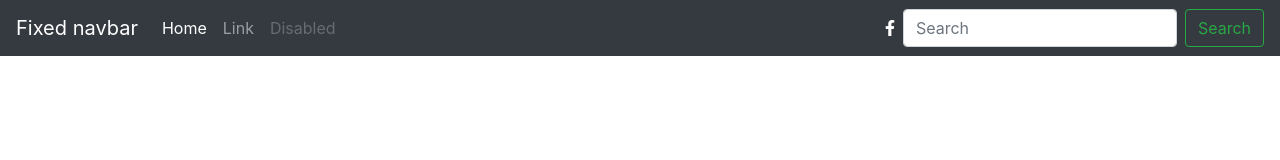
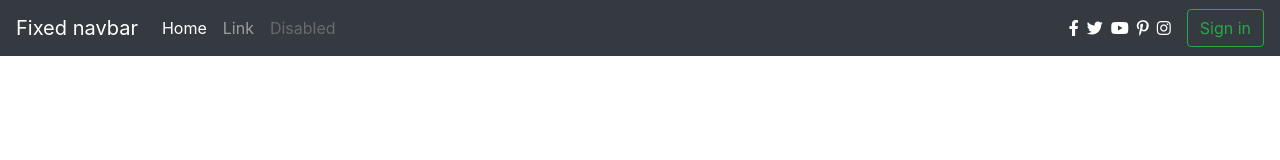
Before and after one commit to cdd2/cs465-final, a website: page HtmlFiles/home.html in a window 1280 px wide. Drawn offline with nearby package versions, Linux system fonts and the light colour scheme.

Commit message:
Added css file for navbar styling and added icon links for social media as well as a sign in button

```diff
--- /dev/null
+++ b/CssFiles/navbar.css
@@ -0,0 +1,3 @@
+.fab { color: white; }
+
+.fas { color: white; }
--- a/HtmlFiles/home.html
+++ b/HtmlFiles/home.html
@@ -6,15 +6,10 @@
     <meta http-equiv="X-UA-Compatible" content="ie=edge">
     <link rel="stylesheet" type="text/css" href="https://cdnjs.cloudflare.com/ajax/libs/twitter-bootstrap/4.3.1/css/bootstrap.min.css" />
     <link rel="stylesheet" type="text/css" href="https://cdnjs.cloudflare.com/ajax/libs/font-awesome/5.8.2/css/all.min.css" />
+    <link rel="stylesheet" type="text/css" href="../CssFiles/navbar.css" />
     <script type="text/javascript" src="https://cdnjs.cloudflare.com/ajax/libs/twitter-bootstrap/4.3.1/js/bootstrap.min.js"></script>
     <script type="text/javascript" src="https://cdnjs.cloudflare.com/ajax/libs/jquery/3.4.1/jquery.min.js"></script>
     <title>Home</title>
-
-    <style>
-        .fa-facebook-f {
-            color: white;
-        }
-    </style>
 </head>
 <body>
     <nav class="navbar navbar-expand-md navbar-dark fixed-top bg-dark">
@@ -26,26 +21,40 @@
         <div class="collapse navbar-collapse" id="navbarCollapse">
             <ul class="navbar-nav mr-auto">
                 <li class="nav-item active">
-                <a class="nav-link" href="#">Home <span class="sr-only">(current)</span></a>
+                    <a class="nav-link" href="#">Home <span class="sr-only">(current)</span></a>
                 </li>
                 <li class="nav-item">
-                <a class="nav-link" href="#">Link</a>
+                    <a class="nav-link" href="#">Link</a>
                 </li>
                 <li class="nav-item">
-                <a class="nav-link disabled" href="#">Disabled</a>
+                    <a class="nav-link disabled" href="#">Disabled</a>
                 </li>
             </ul>
 
+            <!-- <form class="form-inline mt-2 mt-md-0">
+                <input class="form-control mr-sm-2" type="text" placeholder="Search" aria-label="Search">
+                <button class="btn btn-outline-success my-2 my-sm-0" type="submit">Search</button>
+            </form> -->
+
             <ul class="inline navbar-nav mr-right mr-2">
                 <li>
-                    <a class="fab fa-facebook-f" href="https://www.facebook.com/BrunosKitchen"></a>
+                    <a class="fab fa-facebook-f mr-2" href="https://www.facebook.com/BrunosKitchen"></a>
+                </li>
+                <li>
+                    <a class="fab fa-twitter mr-2" href="https://www.twitter.com/brunoalbouze"></a>
+                </li>
+                <li>
+                    <a class="fab fa-youtube mr-2" href="https://www.youtube.com/user/BrunoAlbouze/videos"></a>
+                </li>
+                <li>
+                    <a class="fab fa-pinterest-p mr-2" href="https://www.pinterest.com/brunoalbouze"></a>
+                </li>
+                <li>
+                    <a class="fab fa-instagram mr-2" href="https://instagram.com/brunoalbouze"></a>
                 </li>
             </ul>
 
-            <form class="form-inline mt-2 mt-md-0">
-                <input class="form-control mr-sm-2" type="text" placeholder="Search" aria-label="Search">
-                <button class="btn btn-outline-success my-2 my-sm-0" type="submit">Search</button>
-            </form>
+            <a class="btn btn-outline-success my-2 my-sm-0" href="/login">Sign in</a>
         </div>
     </nav>
 </body>
```
